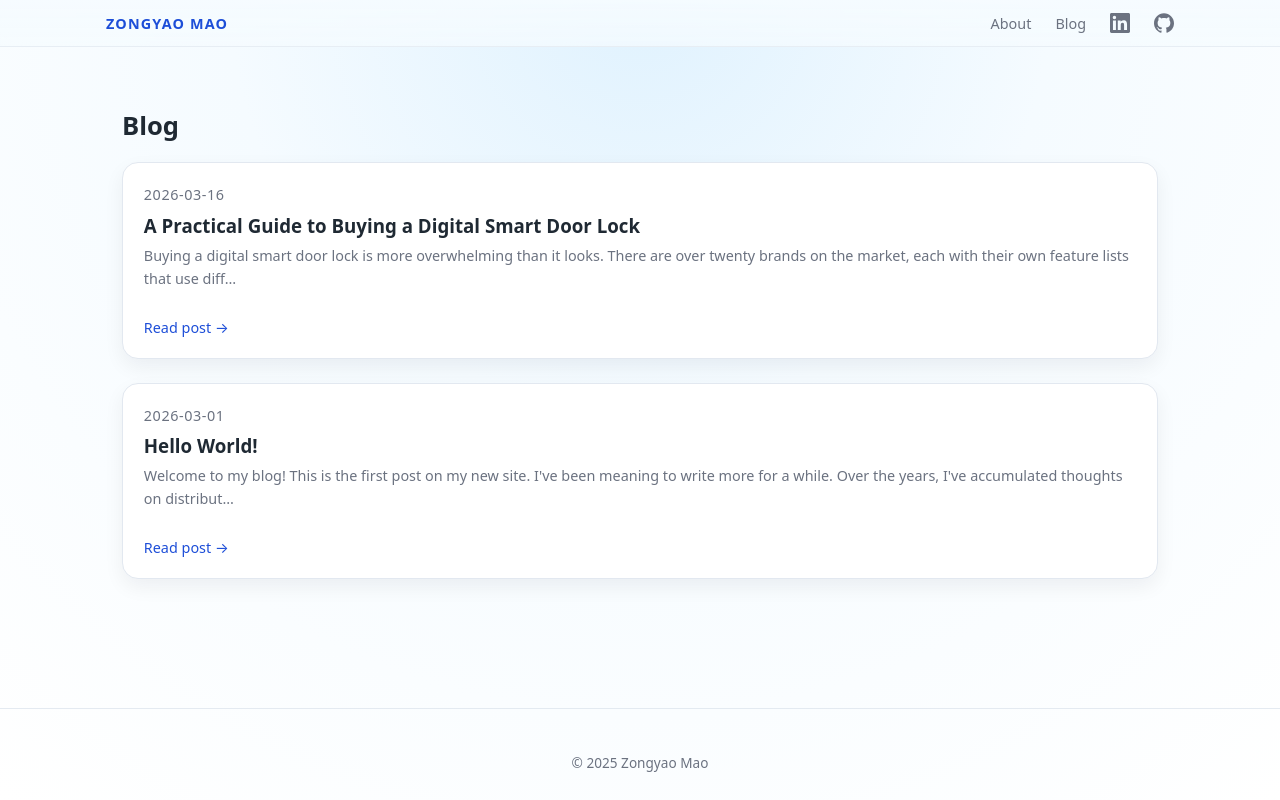
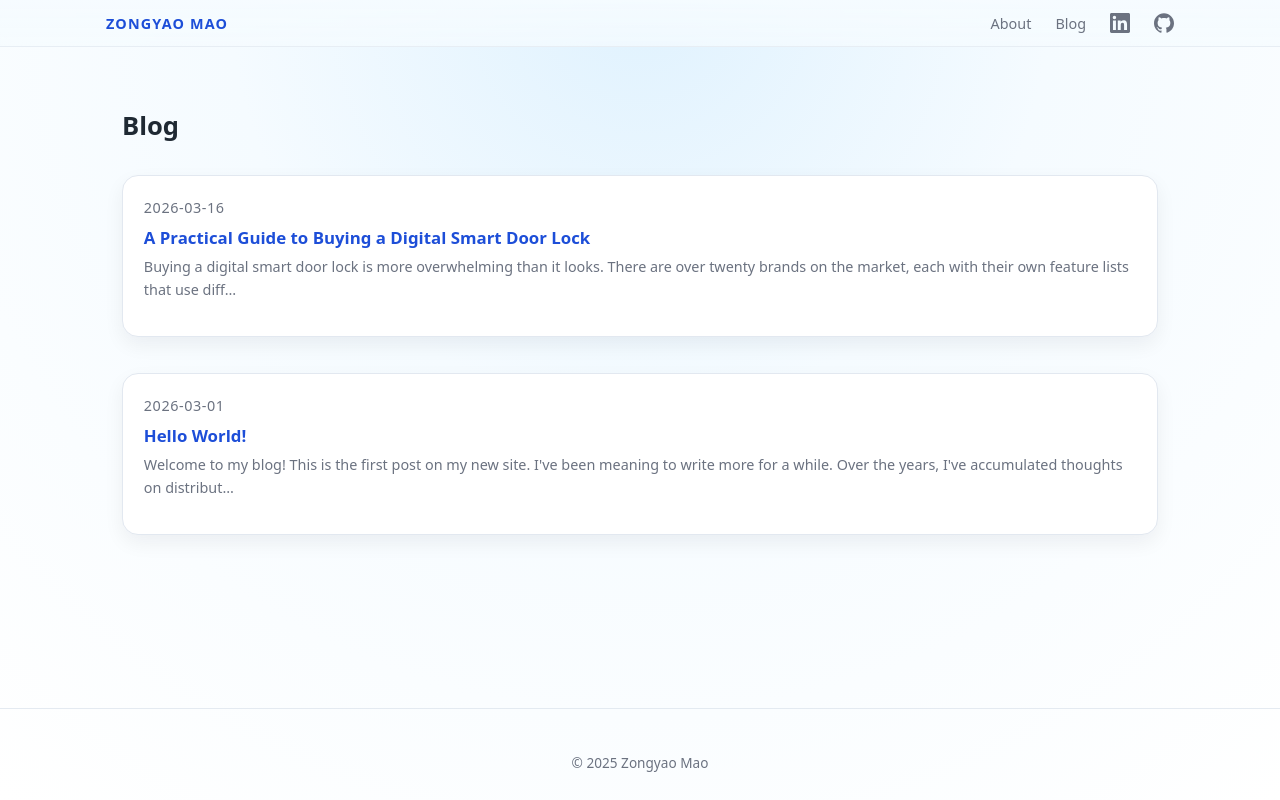
Before and after one commit to evozong/evozong.github.io, a Next.js app: page /blog in a window 1280 px wide. Built offline with nearby package versions, Linux system fonts and the light colour scheme.

Commit message:
make the entire card link to the blog post instead of just the "Read post" link

```diff
--- a/src/app/globals.css
+++ b/src/app/globals.css
@@ -279,6 +279,7 @@ body {
   padding: 1.25rem 1.3rem;
   border: 1px solid var(--border);
   box-shadow: var(--shadow-soft);
+  position: relative;
 }
 
 .card h3 {
--- a/src/components/BlogList.tsx
+++ b/src/components/BlogList.tsx
@@ -11,14 +11,11 @@ const BlogList: React.FC = () => {
       <h2>Blog</h2>
       <div className="stack">
         {sorted.map((post) => (
-          <article key={post.slug} className="card">
+          <Link key={post.slug} href={`/blog/${post.slug}`} className="card card-link">
             <p className="post-meta">{post.date}</p>
             <h3>{post.title}</h3>
             <p>{post.description}</p>
-            <Link href={`/blog/${post.slug}`} className="card-link">
-              Read post →
-            </Link>
-          </article>
+          </Link>
         ))}
       </div>
     </section>
```
